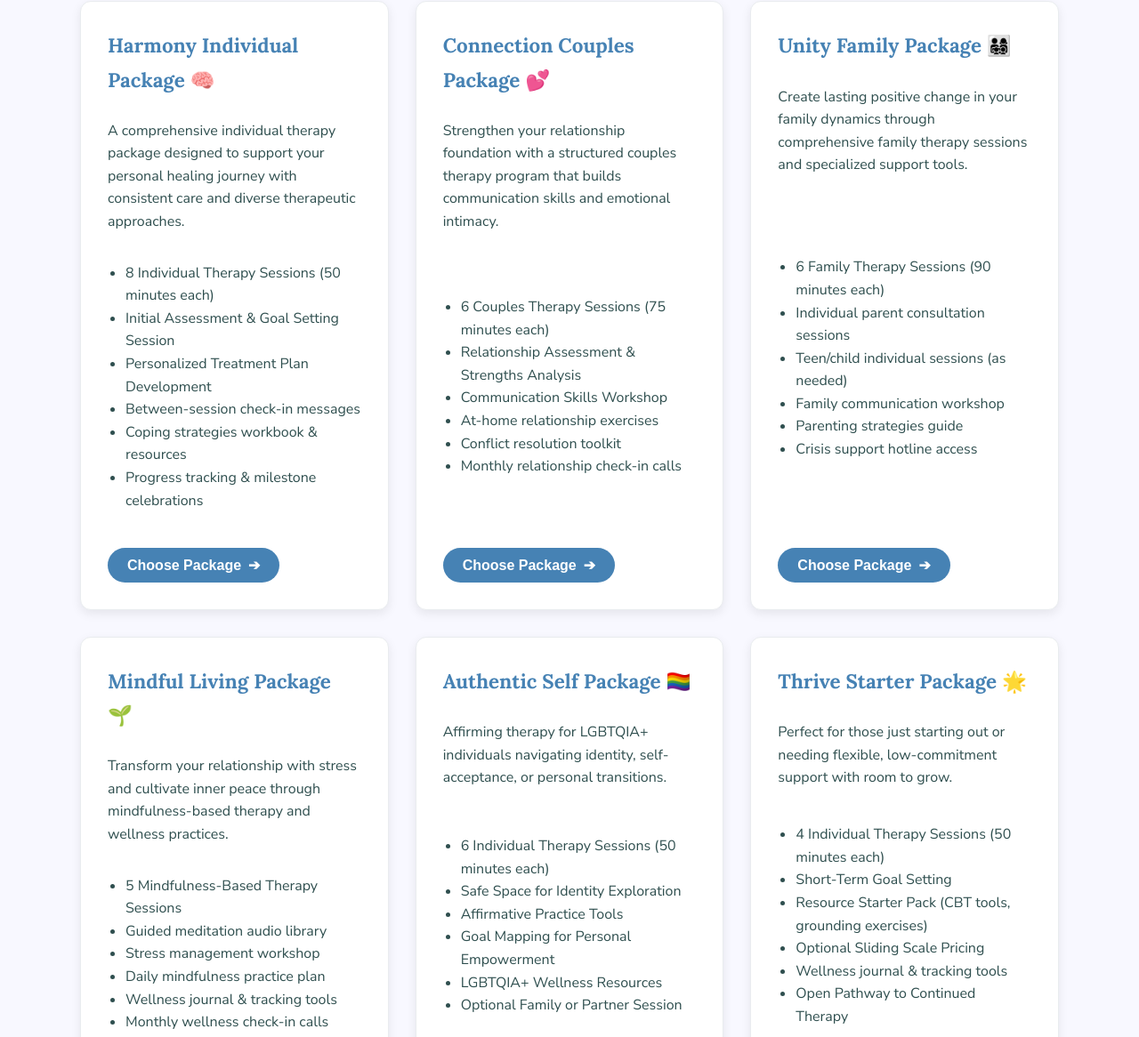
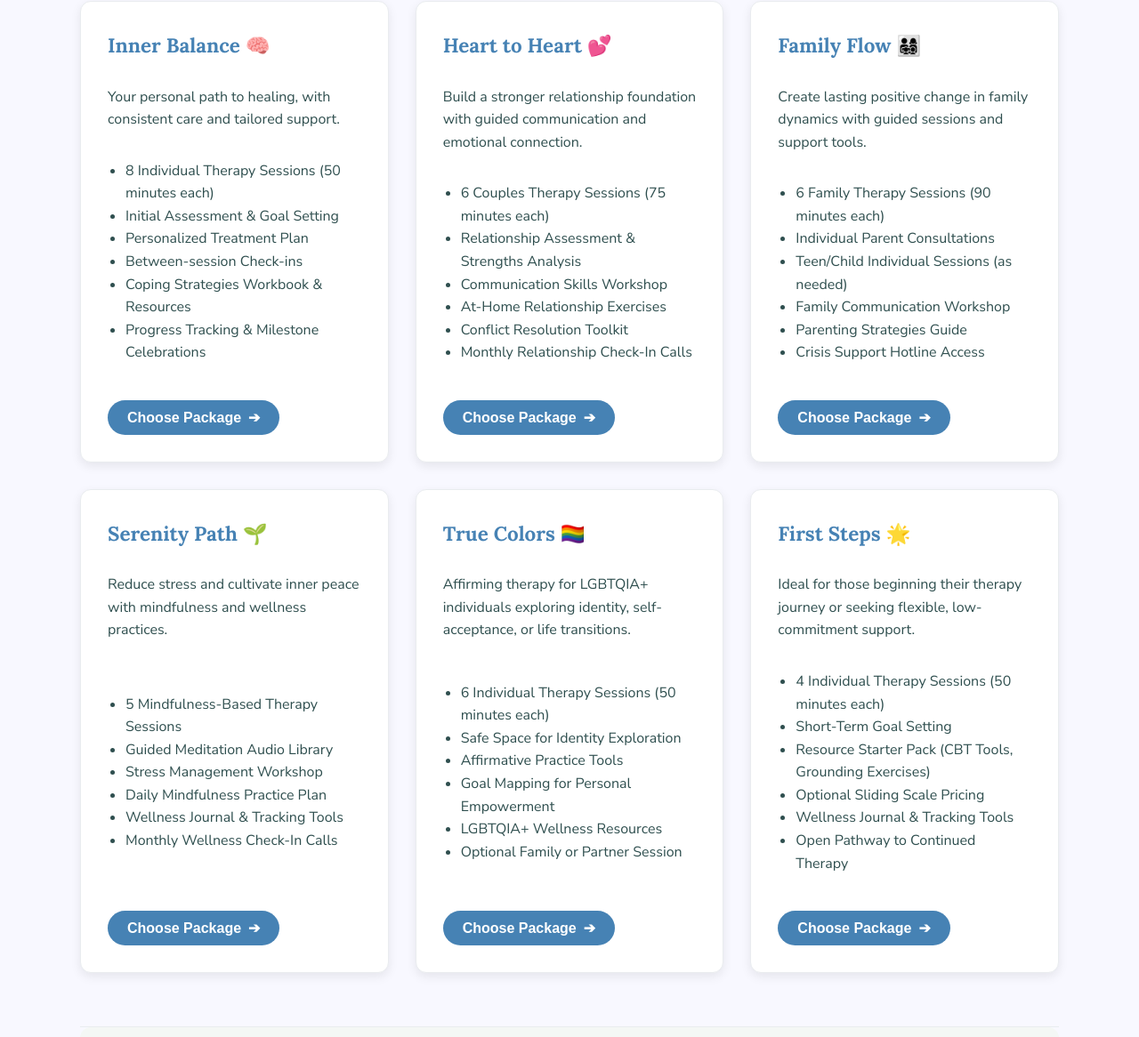
Before and after one commit to KevinNdirangu/caretherapy, a plain HTML site: page index.html in a window 1280 px wide. Shown: the part 2280-3446 px from the top of the page at 89% size. Drawn offline with nearby package versions, Linux system fonts and the light colour scheme.

Commit message:
changed names of packages

```diff
--- a/index.html
+++ b/index.html
@@ -84,60 +84,64 @@
     <h2>Therapy Packages</h2>
     <div class="package-container">
         <div class="package-card">
-                    <h3>Harmony Individual Package 🧠</h3>
-                    <p>A comprehensive individual therapy package designed to support your personal healing journey with consistent care and diverse therapeutic approaches.</p>
+            <h3>Inner Balance 🧠</h3>
+            <p>Your personal path to healing, with consistent care and tailored support.</p>
             <ul>
                 <li>8 Individual Therapy Sessions (50 minutes each)</li>
-                        <li>Initial Assessment & Goal Setting Session</li>
-                        <li>Personalized Treatment Plan Development</li>
-                        <li>Between-session check-in messages</li>
-                        <li>Coping strategies workbook & resources</li>
-                        <li>Progress tracking & milestone celebrations</li>
+                <li>Initial Assessment & Goal Setting</li>
+                <li>Personalized Treatment Plan</li>
+                <li>Between-session Check-ins</li>
+                <li>Coping Strategies Workbook & Resources</li>
+                <li>Progress Tracking & Milestone Celebrations</li>
             </ul>
-                    <button class="choose-btn" data-package="Harmony">Choose Package</button>
+            <button class="choose-btn" data-package="InnerBalance">Choose Package</button>
         </div>
+
         <div class="package-card">
-                    <h3>Connection Couples Package 💕</h3>
-                    <p>Strengthen your relationship foundation with a structured couples therapy program that builds communication skills and emotional intimacy.</p>
+            <h3>Heart to Heart 💕</h3>
+            <p>Build a stronger relationship foundation with guided communication and emotional connection.</p>
             <ul>
                 <li>6 Couples Therapy Sessions (75 minutes each)</li>
                 <li>Relationship Assessment & Strengths Analysis</li>
                 <li>Communication Skills Workshop</li>
-                        <li>At-home relationship exercises</li>
-                        <li>Conflict resolution toolkit</li>
-                        <li>Monthly relationship check-in calls</li>
+                <li>At-Home Relationship Exercises</li>
+                <li>Conflict Resolution Toolkit</li>
+                <li>Monthly Relationship Check-In Calls</li>
             </ul>
-                    <button class="choose-btn" data-package="Connection">Choose Package</button>
+            <button class="choose-btn" data-package="HeartToHeart">Choose Package</button>
         </div>
+
         <div class="package-card">
-                    <h3>Unity Family Package 👨‍👩‍👧‍👦</h3>
-                    <p>Create lasting positive change in your family dynamics through comprehensive family therapy sessions and specialized support tools.</p>
+            <h3>Family Flow 👨‍👩‍👧‍👦</h3>
+            <p>Create lasting positive change in family dynamics with guided sessions and support tools.</p>
             <ul>
                 <li>6 Family Therapy Sessions (90 minutes each)</li>
-                        <li>Individual parent consultation sessions</li>
-                        <li>Teen/child individual sessions (as needed)</li>
-                        <li>Family communication workshop</li>
-                        <li>Parenting strategies guide</li>
-                        <li>Crisis support hotline access</li>
+                <li>Individual Parent Consultations</li>
+                <li>Teen/Child Individual Sessions (as needed)</li>
+                <li>Family Communication Workshop</li>
+                <li>Parenting Strategies Guide</li>
+                <li>Crisis Support Hotline Access</li>
             </ul>
-                    <button class="choose-btn" data-package="Unity">Choose Package</button>
+            <button class="choose-btn" data-package="FamilyFlow">Choose Package</button>
         </div>
+
         <div class="package-card">
-                    <h3>Mindful Living Package 🌱</h3>
-                    <p>Transform your relationship with stress and cultivate inner peace through mindfulness-based therapy and wellness practices.</p>
+            <h3>Serenity Path 🌱</h3>
+            <p>Reduce stress and cultivate inner peace with mindfulness and wellness practices.</p>
             <ul>
                 <li>5 Mindfulness-Based Therapy Sessions</li>
-                        <li>Guided meditation audio library</li>
-                        <li>Stress management workshop</li>
-                        <li>Daily mindfulness practice plan</li>
-                        <li>Wellness journal & tracking tools</li>
-                        <li>Monthly wellness check-in calls</li>
+                <li>Guided Meditation Audio Library</li>
+                <li>Stress Management Workshop</li>
+                <li>Daily Mindfulness Practice Plan</li>
+                <li>Wellness Journal & Tracking Tools</li>
+                <li>Monthly Wellness Check-In Calls</li>
             </ul>
-                    <button class="choose-btn" data-package="Mindful">Choose Package</button>
+            <button class="choose-btn" data-package="SerenityPath">Choose Package</button>
         </div>
+
         <div class="package-card">
-                    <h3>Authentic Self Package 🏳️‍🌈</h3>
-                    <p>Affirming therapy for LGBTQIA+ individuals navigating identity, self-acceptance, or personal transitions.</p>
+            <h3>True Colors 🏳️‍🌈</h3>
+            <p>Affirming therapy for LGBTQIA+ individuals exploring identity, self-acceptance, or life transitions.</p>
             <ul>
                 <li>6 Individual Therapy Sessions (50 minutes each)</li>
                 <li>Safe Space for Identity Exploration</li>
@@ -146,23 +150,25 @@
                 <li>LGBTQIA+ Wellness Resources</li>
                 <li>Optional Family or Partner Session</li>
             </ul>
-                    <button class="choose-btn" data-package="Authentic">Choose Package</button>
+            <button class="choose-btn" data-package="TrueColors">Choose Package</button>
         </div>
+
         <div class="package-card">
-                    <h3>Thrive Starter Package 🌟</h3>
-                    <p>Perfect for those just starting out or needing flexible, low-commitment support with room to grow.</p>
+            <h3>First Steps 🌟</h3>
+            <p>Ideal for those beginning their therapy journey or seeking flexible, low-commitment support.</p>
             <ul>
                 <li>4 Individual Therapy Sessions (50 minutes each)</li>
                 <li>Short-Term Goal Setting</li>
-                        <li>Resource Starter Pack (CBT tools, grounding exercises)</li>
+                <li>Resource Starter Pack (CBT Tools, Grounding Exercises)</li>
                 <li>Optional Sliding Scale Pricing</li>
-                        <li>Wellness journal & tracking tools</li>
+                <li>Wellness Journal & Tracking Tools</li>
                 <li>Open Pathway to Continued Therapy</li>
             </ul>
-                    <button class="choose-btn" data-package="Thrive">Choose Package</button>
+            <button class="choose-btn" data-package="FirstSteps">Choose Package</button>
         </div>
     </div>
 </section>
+
 
         <section id="cta" class="cta__section">
             <h2 class="cta__title">Ready to Start Your Journey?</h2>
```
Lines whose indentation alone changed are shown as unchanged.
